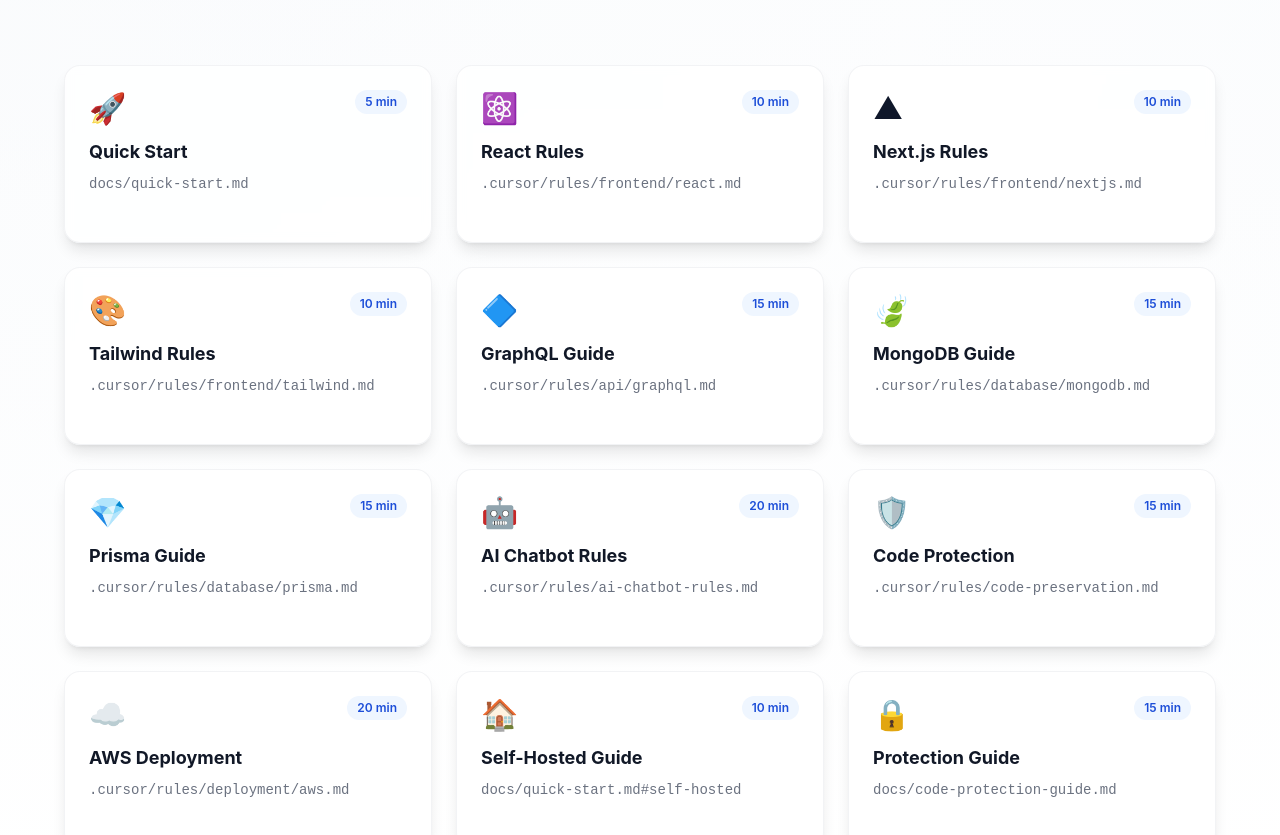
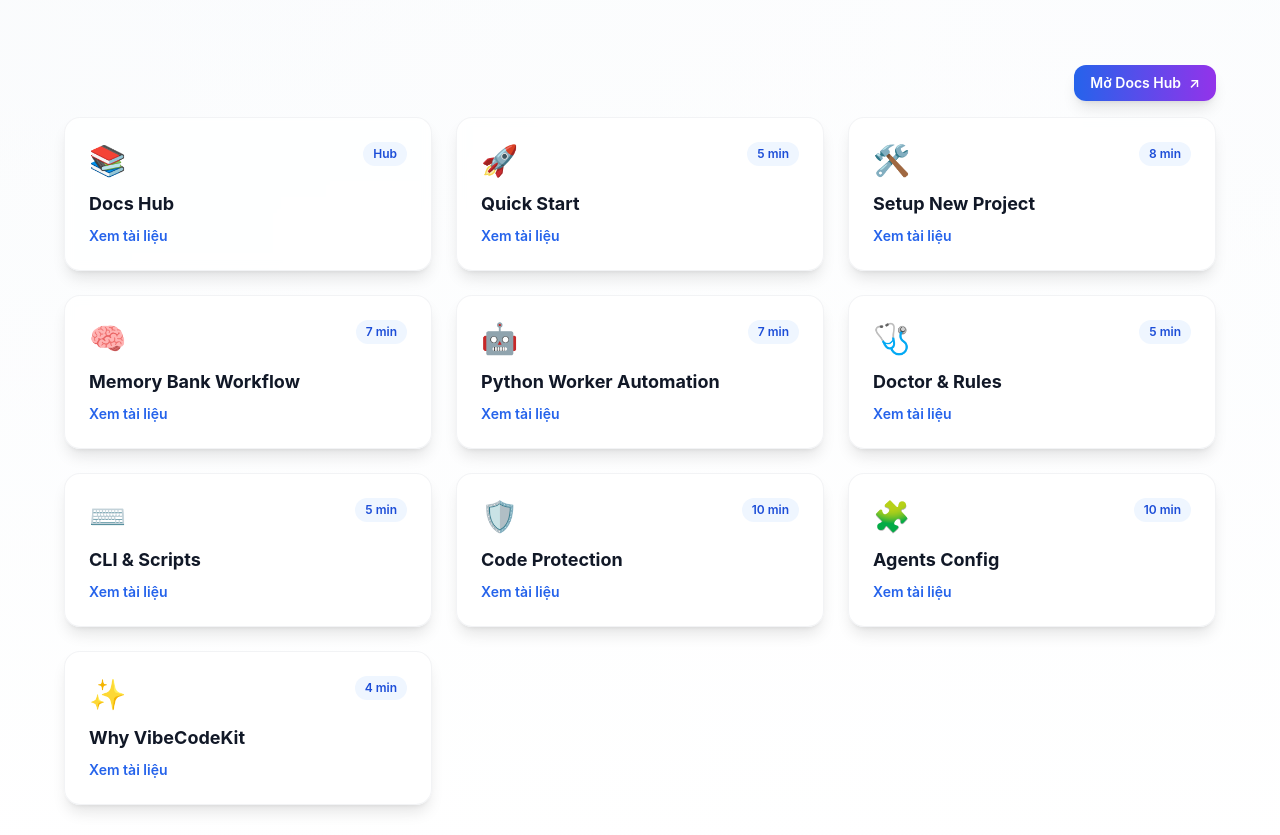
Before and after one commit to TUAN130294/vibecodekit, a Next.js app: page /kit-guide in a window 1280 px wide. Shown: the part 2230-3065 px from the top of the page. Built offline with nearby package versions, Linux system fonts and the light colour scheme.

Commit message:
chore(kit-guide): link docs section to new docs hub

```diff
--- a/app/kit-guide/page.tsx
+++ b/app/kit-guide/page.tsx
@@ -89,18 +89,16 @@
   ];
 
   const docs = [
-    { title: 'Quick Start', file: 'docs/quick-start.md', icon: '🚀', time: '5 min' },
-    { title: 'React Rules', file: '.cursor/rules/frontend/react.md', icon: '⚛️', time: '10 min' },
-    { title: 'Next.js Rules', file: '.cursor/rules/frontend/nextjs.md', icon: '▲', time: '10 min' },
-    { title: 'Tailwind Rules', file: '.cursor/rules/frontend/tailwind.md', icon: '🎨', time: '10 min' },
-    { title: 'GraphQL Guide', file: '.cursor/rules/api/graphql.md', icon: '🔷', time: '15 min' },
-    { title: 'MongoDB Guide', file: '.cursor/rules/database/mongodb.md', icon: '🍃', time: '15 min' },
-    { title: 'Prisma Guide', file: '.cursor/rules/database/prisma.md', icon: '💎', time: '15 min' },
-    { title: 'AI Chatbot Rules', file: '.cursor/rules/ai-chatbot-rules.md', icon: '🤖', time: '20 min' },
-    { title: 'Code Protection', file: '.cursor/rules/code-preservation.md', icon: '🛡️', time: '15 min' },
-    { title: 'AWS Deployment', file: '.cursor/rules/deployment/aws.md', icon: '☁️', time: '20 min' },
-    { title: 'Self-Hosted Guide', file: 'docs/quick-start.md#self-hosted', icon: '🏠', time: '10 min' },
-    { title: 'Protection Guide', file: 'docs/code-protection-guide.md', icon: '🔒', time: '15 min' },
+    { title: 'Docs Hub', href: '/docs/quick-start', icon: '📚', time: 'Hub' },
+    { title: 'Quick Start', href: '/docs/quick-start', icon: '🚀', time: '5 min' },
+    { title: 'Setup New Project', href: '/docs/setup-new-project', icon: '🛠️', time: '8 min' },
+    { title: 'Memory Bank Workflow', href: '/docs/memory-bank-workflow', icon: '🧠', time: '7 min' },
+    { title: 'Python Worker Automation', href: '/docs/python-worker-automation', icon: '🤖', time: '7 min' },
+    { title: 'Doctor & Rules', href: '/docs/doctor-and-rules', icon: '🩺', time: '5 min' },
+    { title: 'CLI & Scripts', href: '/docs/cli-tools', icon: '⌨️', time: '5 min' },
+    { title: 'Code Protection', href: '/docs/code-protection-guide', icon: '🛡️', time: '10 min' },
+    { title: 'Agents Config', href: '/docs/AGENTS', icon: '🧩', time: '10 min' },
+    { title: 'Why VibeCodeKit', href: '/docs/why-vibecodekit', icon: '✨', time: '4 min' },
   ];
 
   const commands = [
@@ -251,26 +249,35 @@
           </div>
 
           <div className="max-w-6xl mx-auto">
+            <div className="flex justify-end mb-4">
+              <a
+                href="/docs/quick-start"
+                target="_blank"
+                className="inline-flex items-center gap-2 rounded-xl bg-gradient-to-r from-blue-600 to-purple-600 px-4 py-2 text-sm font-semibold text-white shadow-lg hover:shadow-xl hover:-translate-y-0.5 transition-all"
+              >
+                {language === 'vi' ? 'Mở Docs Hub' : 'Open Docs Hub'}
+                <span aria-hidden>↗</span>
+              </a>
+            </div>
             <div className="grid md:grid-cols-2 lg:grid-cols-3 gap-6">
-              {docs.map((doc) => (
-                <div
-                  key={doc.file}
-                  onClick={() => {
-                    navigator.clipboard.writeText(doc.file);
-                    alert(language === 'vi' ? `Đã copy: ${doc.file}` : `Copied: ${doc.file}`);
-                  }}
-                  className="bg-white/80 backdrop-blur-sm p-6 rounded-2xl border border-gray-200/50 shadow-lg hover:-translate-y-1 group hover:shadow-xl transition-all cursor-pointer"
+              {docs.map(doc => (
+                <a
+                  key={doc.title}
+                  href={doc.href}
+                  target="_blank"
+                  className="bg-white/80 backdrop-blur-sm p-6 rounded-2xl border border-gray-200/50 shadow-lg hover:-translate-y-1 group hover:shadow-xl transition-all"
                 >
                   <div className="flex items-start justify-between mb-3">
                     <span className="text-3xl group-hover:scale-110 transition-transform">{doc.icon}</span>
-                    <span className="px-2.5 py-1 bg-blue-50 text-blue-700 text-xs rounded-full font-semibold">{doc.time}</span>
+                    <span className="px-2.5 py-1 bg-blue-50 text-blue-700 text-xs rounded-full font-semibold">
+                      {doc.time}
+                    </span>
                   </div>
                   <h3 className="text-lg font-bold text-gray-900 mb-2">{doc.title}</h3>
-                  <p className="text-sm text-gray-500 font-mono truncate">{doc.file}</p>
-                  <p className="text-xs text-blue-600 mt-2 opacity-0 group-hover:opacity-100 transition-opacity">
-                    {language === 'vi' ? '👆 Click để copy đường dẫn' : '👆 Click to copy path'}
+                  <p className="text-sm text-blue-600 font-semibold group-hover:underline">
+                    {language === 'vi' ? 'Xem tài liệu' : 'View doc'}
                   </p>
-                </div>
+                </a>
               ))}
             </div>
           </div>
```
